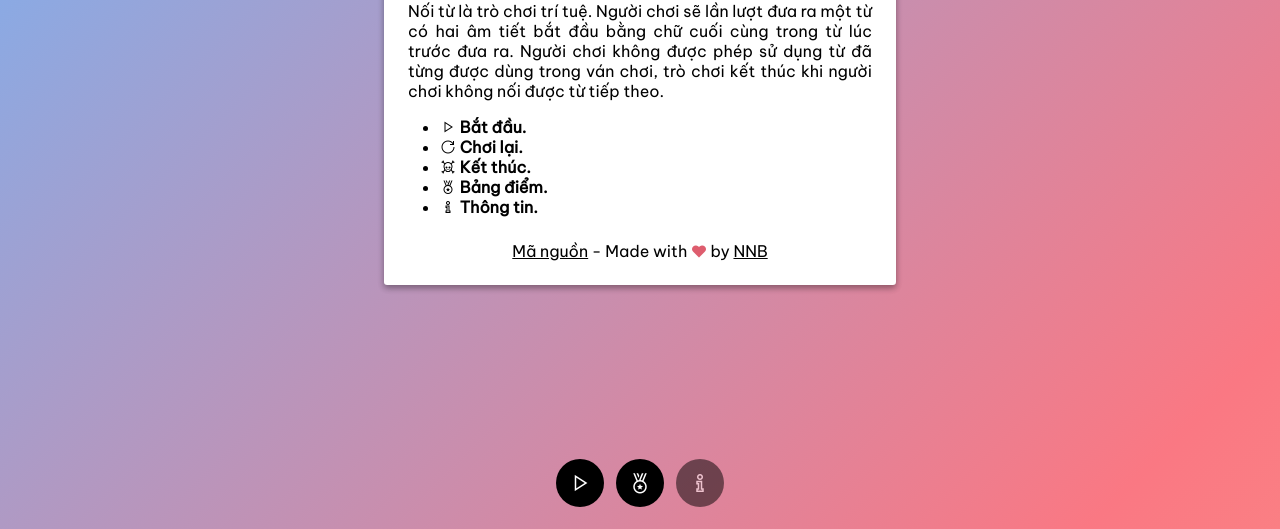
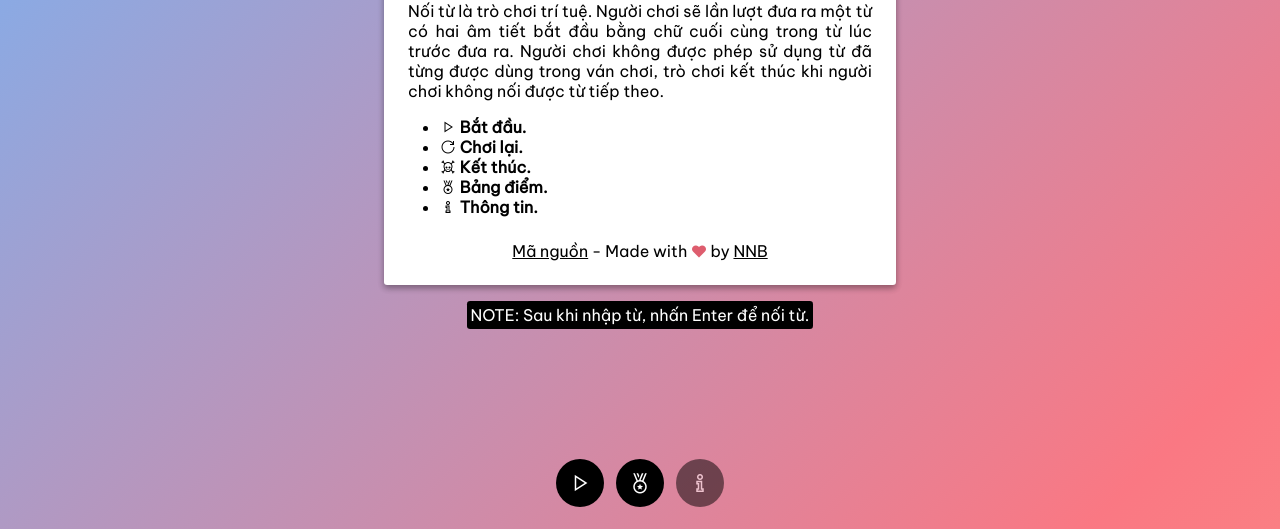
Before and after one commit to NNBnh/noi-tu, a plain HTML site: page index.html in a window 1280 px wide. Shown: the part 271-800 px from the top of the page. Drawn offline with nearby package versions, Linux system fonts and the light colour scheme.

Commit message:
modified:   index.html 	modified:   main.js 	modified:   style.css

```diff
--- a/index.html
+++ b/index.html
@@ -13,7 +13,7 @@
     <p id="score"></p>
 
     <div id="pieces"></div>
-    <p id="warningBar" class="hide"></p>
+    <p id="warningBar">NOTE: Sau khi nhập từ, nhấn Enter để nối từ.</p>
 
     <div id="buttons">
       <button id="buttonStart" onclick=" startGame()"><i id="buttonStartIcon" class="las la-play" ></i></button>
--- a/main.js
+++ b/main.js
@@ -1,5 +1,6 @@
 const scoreDisplay = document.getElementById("score");
 const pieces = document.getElementById("pieces");
+const warningBar = document.getElementById("warningBar");
 const buttonEnd = document.getElementById("buttonEnd");
 const buttonInfo = document.getElementById("buttonInfo");
 const buttonStartIcon = document.getElementById("buttonStartIcon");
@@ -13,7 +14,6 @@ let timeBonus = 1000;
 let joinWord = null;
 
 function warning(text) {
-  const warningBar = document.getElementById("warningBar");
   if (! text) {
     warningBar.classList.add("hide");
   } else {
--- a/style.css
+++ b/style.css
@@ -137,6 +137,7 @@ body {
   background: black;
   color: white;
   transition: 250ms;
+  animation: appearScale 500ms;
 }
 
 #warningBar i {
```
